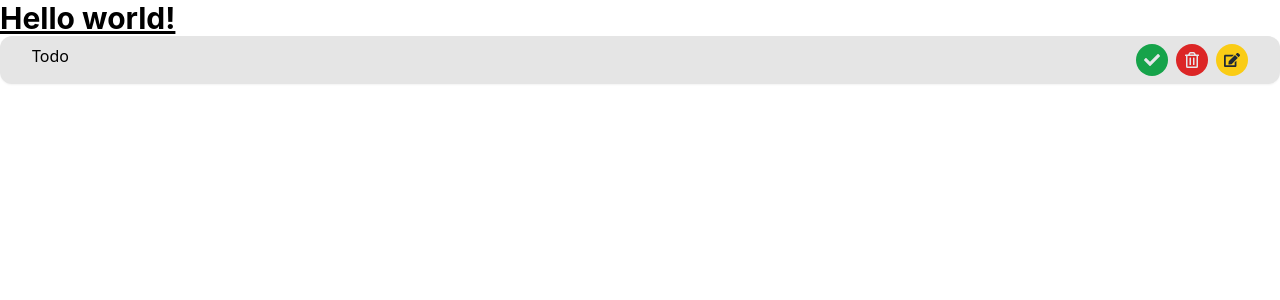
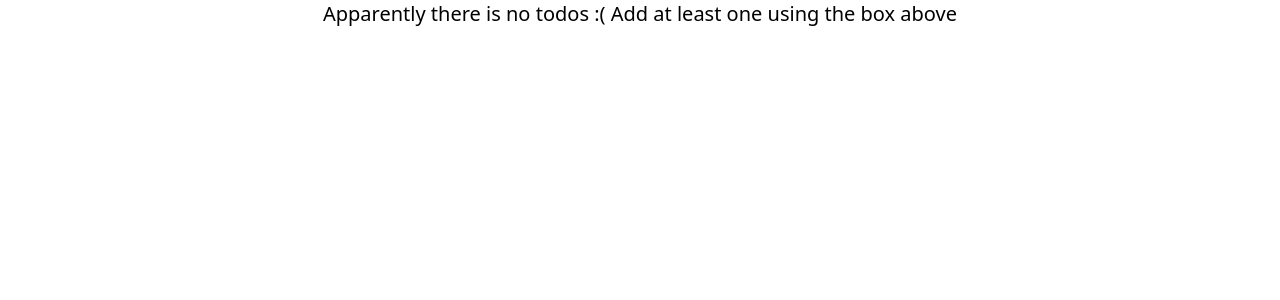
Before and after one commit to Aidaman/todo-app, a React (Create React App) app: page / in a window 1280 px wide. Shown: the top 300 px of the page. Built offline with nearby package versions, Linux system fonts and the light colour scheme.

Commit message:
refactor: made AppComponent to render TodoList

```diff
--- a/src/App.tsx
+++ b/src/App.tsx
@@ -1,6 +1,7 @@
 import "./App.css";
 import TodoItem from "./todo-item/todo-item";
 import { TodoItemProps } from "./todo-item/todo-item";
+import TodoList from "./todo-list/todo-list";
 
 function App() {
   let todoProps: TodoItemProps[] = [
@@ -10,46 +11,29 @@ function App() {
       updatedAt: new Date(),
       dueTo: new Date(2024, 12, 31),
       isCompleted: false,
-      title: "Todo",
+      title: "Todo 1",
+    },
+    {
+      id: 2,
+      createdAt: new Date(),
+      updatedAt: new Date(),
+      dueTo: new Date(2024, 12, 31),
+      isCompleted: false,
+      title: "Todo 2",
+    },
+    {
+      id: 3,
+      createdAt: new Date(),
+      updatedAt: new Date(),
+      dueTo: new Date(2024, 12, 31),
+      isCompleted: false,
+      title: "Todo 3",
     },
   ];
 
-  const handleOnComplete: (id: string | number) => TodoItemProps = (
-    id: string | number
-  ) => {
-    const item = todoProps.find((x) => x.id === id);
-    if (!item)
-      throw new Error(
-        "Can not complete Todo that does not exist or does not belongs to the current user"
-      );
-
-    if (item.isCompleted) return item;
-
-    return {
-      ...item,
-      isCompleted: true,
-    };
-  };
-
-  const handleOnDelete: (id: string | number) => TodoItemProps = (
-    id: string | number
-  ) => {
-    const item = todoProps.find((x) => x.id === id);
-    if (!item)
-      throw new Error(
-        "Can not delete Todo that does not exist or does not belongs to the current user"
-      );
-
-    todoProps = todoProps.filter((x) => x.id === id);
-    return item;
-  };
-
   return (
     <>
-      <h1 className="text-3xl font-bold underline">Hello world!</h1>
-      {todoProps.map((item) => (
-        <TodoItem {...item} onComplete={handleOnComplete} onDelete={handleOnDelete} />
-      ))}
+      <TodoList todos={[]}/>
     </>
   );
 }
```
